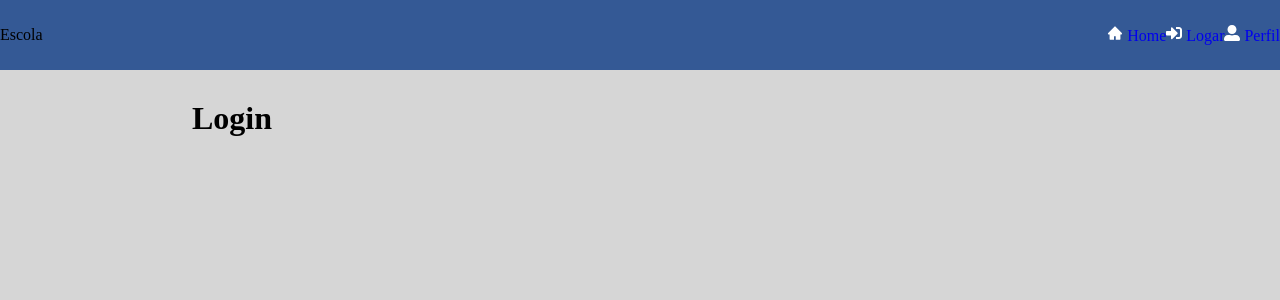
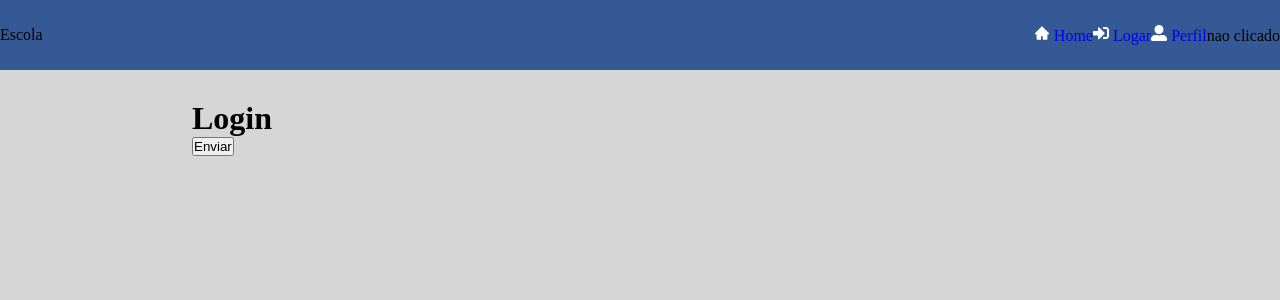
Before and after one commit to RadavelliM/Projeto-Escola, a React (Vite) app: page /login in a window 1280 px wide. Shown: the top 300 px of the page. Built offline with nearby package versions, Linux system fonts and the light colour scheme; no server answers.

Commit message:
separando actions e reducers

```diff
--- a/package.json
+++ b/package.json
@@ -10,11 +10,13 @@
         "preview": "vite preview"
     },
     "dependencies": {
+        "@reduxjs/toolkit": "^2.11.2",
         "axios": "^1.13.5",
         "prop-types": "^15.8.1",
         "react": "^19.2.0",
         "react-dom": "^19.2.0",
         "react-icons": "^5.5.0",
+        "react-redux": "^9.2.0",
         "react-router-dom": "^7.13.0",
         "react-toastify": "^11.0.5",
         "styled-components": "^6.3.9"
--- a/src/App.jsx
+++ b/src/App.jsx
@@ -1,30 +1,33 @@
 import React from "react";
-import { Router, BrowserRouter } from "react-router-dom";
-
+import { BrowserRouter } from "react-router-dom"; // Use apenas BrowserRouter
+import { Provider } from "react-redux";
 import { ToastContainer } from "react-toastify";
 
+import store from "./store/redux.js";
 import GlobalStyles from "./styles/globalStyles.js";
+import PageRoutes from "./routes/index.jsx";
 import Navbar from "./components/navbar/navbar.jsx";
-import PageRoutes from "./routes/index.jsx";
 
 export default function App() {
     return (
         <div className="container">
+            <Provider store={store}>
                 <BrowserRouter>
                     <GlobalStyles />
                     <ToastContainer
                         className="toastifyContainer"
                         autoClose={3000}
-                    closeOnClick={true}
-                    pauseOnHover={true}
-                    hideProgressBar={true}
-                    position={"bottom-center"}
+                        closeOnClick
+                        pauseOnHover
+                        hideProgressBar
+                        position="bottom-center"
                         theme="light"
                     />
 
                     <Navbar />
                     <PageRoutes />
                 </BrowserRouter>
+            </Provider>
         </div>
     );
 }
--- a/src/components/navbar/navbar.jsx
+++ b/src/components/navbar/navbar.jsx
@@ -1,11 +1,14 @@
 import React from "react";
 import { Link } from "react-router-dom";
+import { useSelector } from "react-redux";
 
 import { Nav } from "./styledNavbar";
 import { AiFillHome } from "react-icons/ai";
 import { FaSignInAlt, FaUserAlt } from "react-icons/fa";
 
 export default function Navbar() {
+    const botaoClicado = useSelector((state) => state.exemplo.clicado);
+
     return (
         <Nav>
             <div className="brand">Escola</div>
@@ -22,6 +25,7 @@ export default function Navbar() {
                 <Link>
                     <FaUserAlt color="white" /> Perfil
                 </Link>
+                {botaoClicado ? "clicado" : "nao clicado"}
             </div>
         </Nav>
     );
--- a/src/pages/Login/login.jsx
+++ b/src/pages/Login/login.jsx
@@ -1,10 +1,20 @@
 import React, { useEffect } from "react";
+import { useDispatch } from "react-redux";
+
+import axios from "../../services/axios";
 
 import { Title } from "./styledLogin";
 import { Container } from "../../styles/globalStyles";
-import axios from "../../services/axios";
+
+import { clica } from "../../store/modules/test/actions";
 
 export default function Login() {
+    const dispatch = useDispatch();
+
+    function handleClick() {
+        dispatch(clica());
+    }
+
     // funcoes assincronas nao podem ser criadas no estado
     useEffect(() => {
         async function getData() {
@@ -18,6 +28,7 @@ export default function Login() {
     return (
         <Container>
             <Title>Login</Title>
+            <button onClick={handleClick}>Enviar</button>
         </Container>
     );
 }
--- /dev/null
+++ b/src/store/modules/test/actions.js
@@ -0,0 +1,5 @@
+import { botaoClicado } from "../../redux";
+
+export function clica() {
+    return botaoClicado();
+}
--- /dev/null
+++ b/src/store/modules/test/reducer.js
@@ -0,0 +1,14 @@
+import { createSlice } from "@reduxjs/toolkit";
+
+const exampleSlice = createSlice({
+    name: "exemplo",
+    initialState: { clicado: false },
+    reducers: {
+        botaoClicado: (state) => {
+            state.clicado = !state.clicado;
+            console.log("Ação disparada!");
+        },
+    },
+});
+
+export default exampleSlice;
--- /dev/null
+++ b/src/store/redux.js
@@ -0,0 +1,11 @@
+import { configureStore } from "@reduxjs/toolkit";
+import exampleSlice from "./modules/test/reducer";
+
+const store = configureStore({
+    reducer: {
+        exemplo: exampleSlice.reducer,
+    },
+});
+
+export const { botaoClicado } = exampleSlice.actions;
+export default store;
```
Also changed, not shown: src/pages/styledEXP/login.jsx (deleted, +0 -16 lines), src/pages/styledEXP/styledLogin.js (deleted, +0 -13 lines), 2 other files (tests, documents, lock files or other folders). Lines whose indentation alone changed are shown as unchanged.
